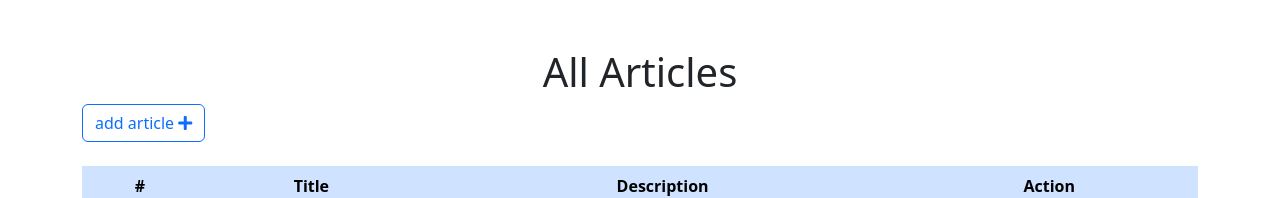
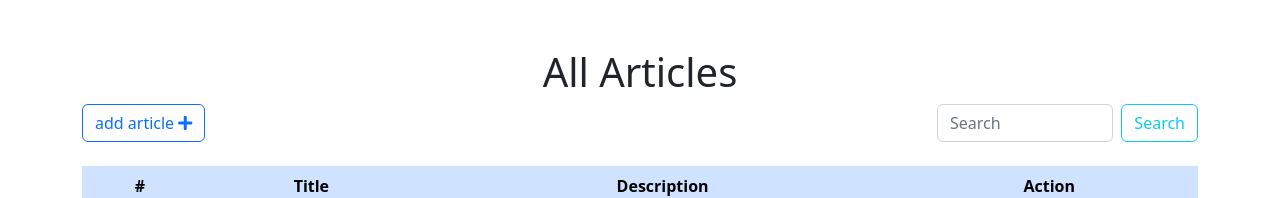
Before and after one commit to Jump-Higher/REACT-CRUD-API, a React (Vite) app in the folder Frontend/: page / in a window 1280 px wide. Shown: the top 198 px of the page. Built offline with nearby package versions, Linux system fonts and the light colour scheme; no server answers.

Commit message:
Serach berdasarkan title

```diff
--- a/Frontend/src/crud/AddArticle/index.jsx
+++ b/Frontend/src/crud/AddArticle/index.jsx
@@ -35,7 +35,9 @@ const AddArticle = () => {
         <div className='row justify-content-center'>
           <div className='col-md-6'>
             <div className='card'>
-              <div className='card-header text-center'>Form Add Article</div>
+              <div className='card-header text-center  text-bg-info'>
+                Form Add Article
+              </div>
               <div className='card-body'>
                 <form onSubmit={handleSubmit}>
                   <div className='form-group'>
--- a/Frontend/src/crud/ListArticle/index.jsx
+++ b/Frontend/src/crud/ListArticle/index.jsx
@@ -9,6 +9,7 @@ const ListArticle = () => {
   const [articles, setArticles] = useState([])
   const [currentPage, setCurrentPage] = useState(1)
   const [articlesPerPage] = useState(5) // Jumlah artikel per halaman
+  const [searchTerm, setSearchTerm] = useState('') // Kata kunci pencarian
 
   // pasang useNavigate
   const navigate = useNavigate()
@@ -43,6 +44,10 @@ const ListArticle = () => {
       }
     }
   }
+  // Mencari artikel berdasarkan judul (title)
+  const filteredArticles = articles.filter((article) =>
+    article.title.toLowerCase().includes(searchTerm.toLowerCase())
+  )
 
   // Mengatur halaman saat ini
   const paginate = (pageNumber) => {
@@ -54,7 +59,7 @@ const ListArticle = () => {
   // Menghitung indeks artikel yang akan ditampilkan di halaman saat ini
   const indexOfLastArticle = currentPage * articlesPerPage
   const indexOfFirstArticle = indexOfLastArticle - articlesPerPage
-  const currentArticles = articles.slice(
+  const currentArticles = filteredArticles.slice(
     indexOfFirstArticle,
     indexOfLastArticle
   )
@@ -68,9 +73,33 @@ const ListArticle = () => {
     <>
       <div className='container mt-5'>
         <h1 className='text-center'>All Articles </h1>
-        <Link to='/add-article'>
-          <Button label='add article ' variant='outline-primary' icon='plus' />
-        </Link>
+        <div className='row'>
+          <div className='col-md-9'>
+            <Link to='/add-article'>
+              <Button
+                label='add article '
+                variant='outline-primary'
+                icon='plus'
+              />
+            </Link>
+          </div>
+          <div className='col-md-3'>
+            <form className='d-flex' role='search'>
+              <input
+                className='form-control me-2'
+                type='search'
+                placeholder='Search'
+                aria-label='Search'
+                value={searchTerm}
+                onChange={(e) => setSearchTerm(e.target.value)}
+              />
+              <button className='btn btn-outline-info' type='submit'>
+                Search
+              </button>
+            </form>
+          </div>
+        </div>
+
         <br />
         <table className='table table-striped '>
           <thead className='text-center table-primary'>
```
Also changed, not shown: 1 other file (tests, documents, lock files or other folders).
